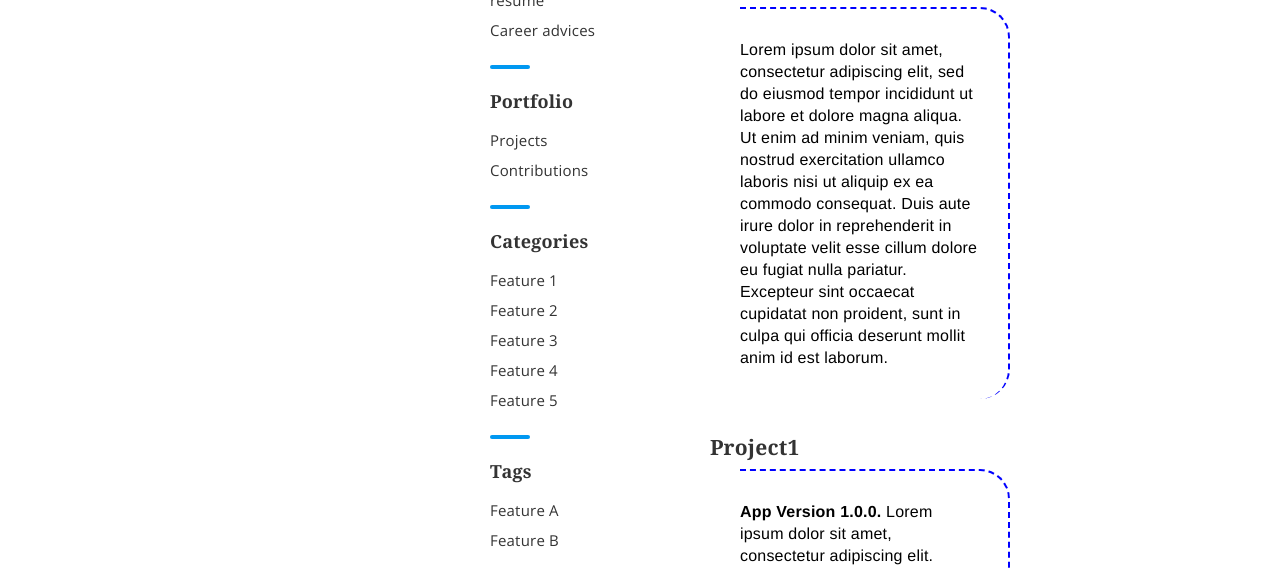
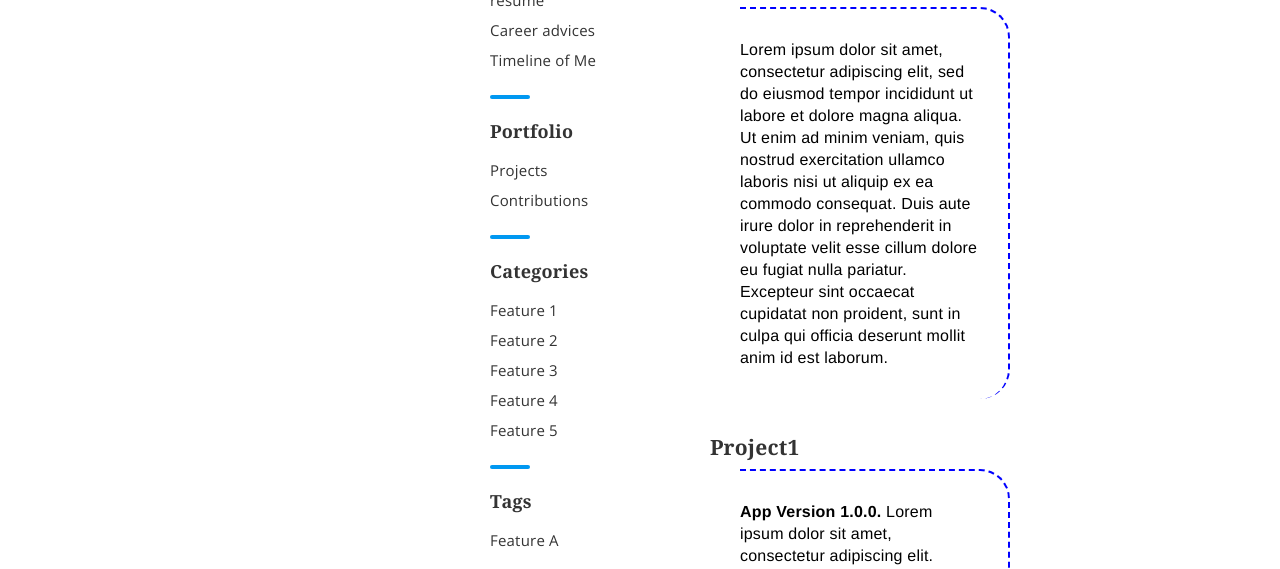
Before and after one commit to Shayanrnd/Shayanrnd.github.io, a plain HTML site: page index.html in a window 1280 px wide. Shown: the part 217-786 px from the top of the page. Drawn offline with nearby package versions, Linux system fonts and the light colour scheme.

Commit message:
Update index.html

```diff
--- a/index.html
+++ b/index.html
@@ -39,7 +39,7 @@
                 <a class="section" href="#">Contact</a>
                 <a class="section" href="#">résumé</a>
                 <a class="section" href="#technology">Career advices</a>
-
+                <a class="section" href="./Timeline.html">Timeline of Me</a>
                 <div class="divider left"></div>
 
                 <a class="title" href="#gettingstarted">Portfolio</a>
```
